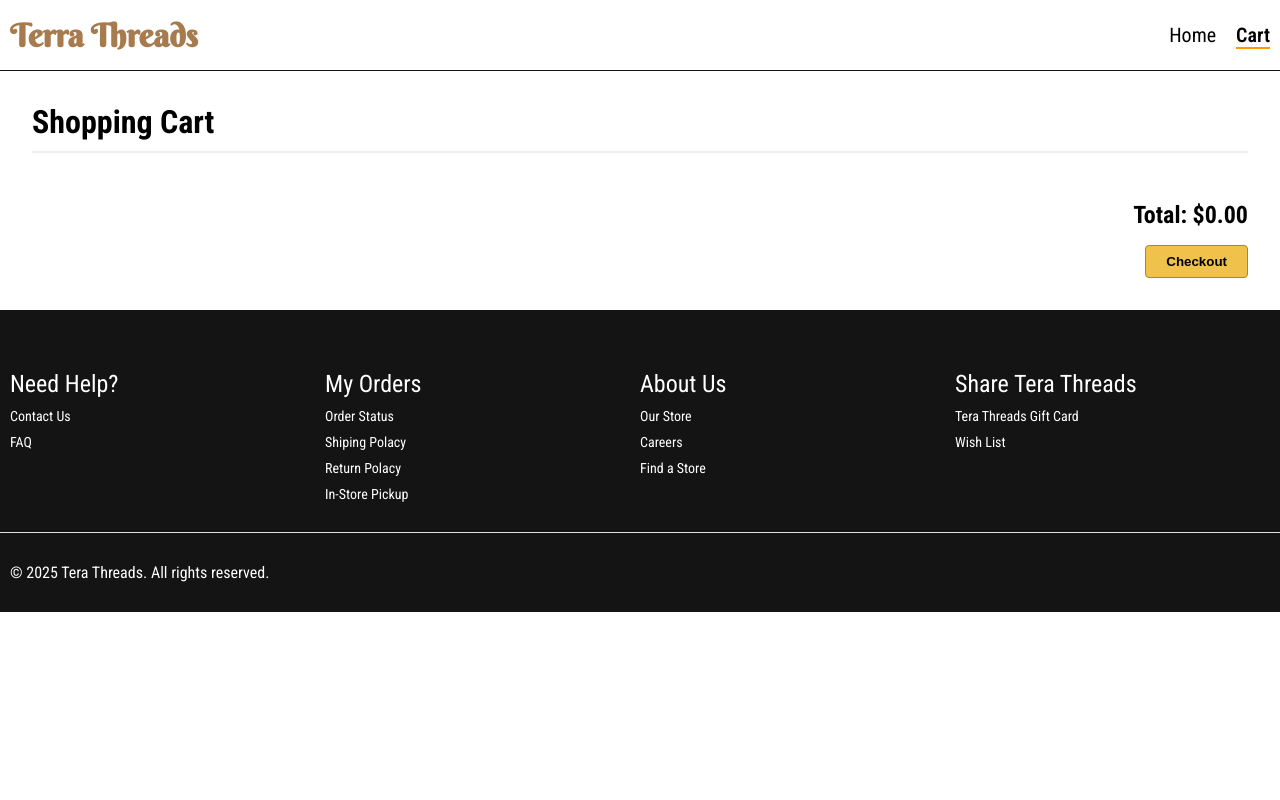
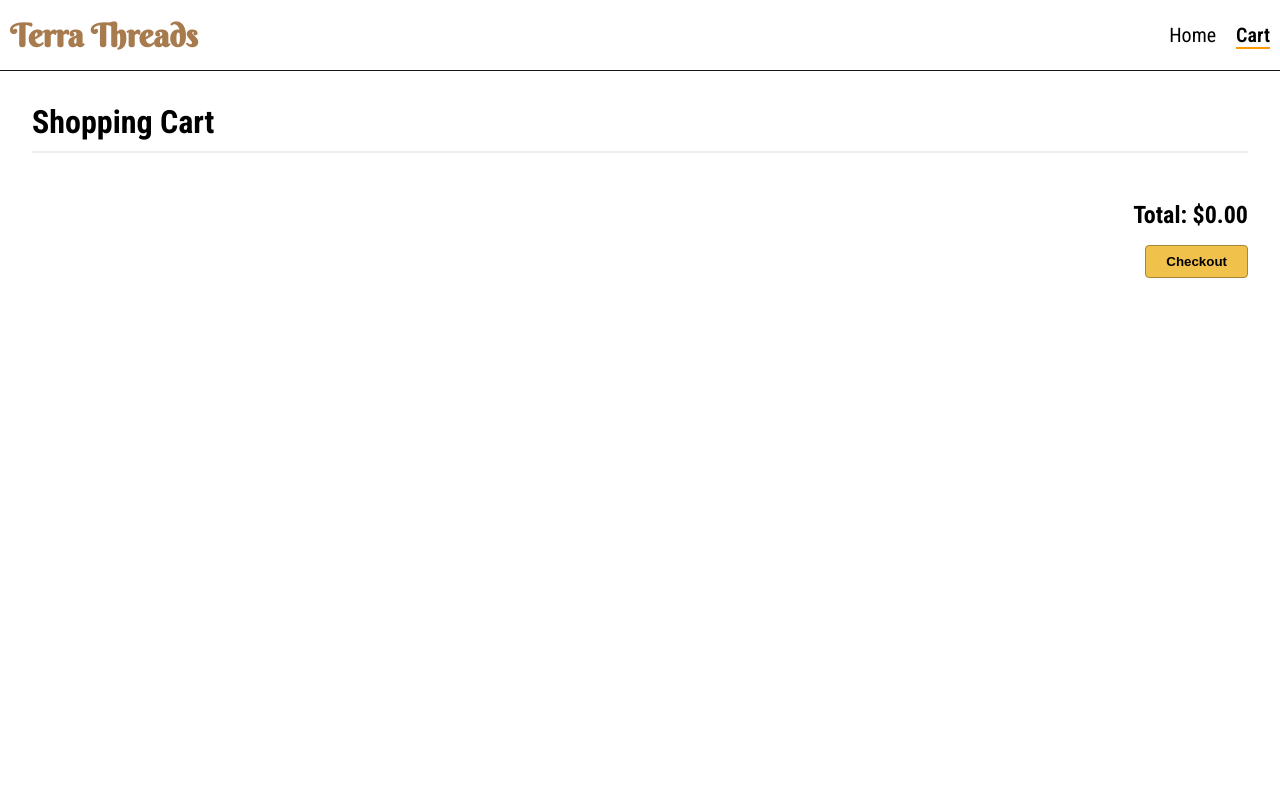
Before and after one commit to CreefordSanchez/Tera-Threads, a React (Create React App) app: page /cart in a window 1280 px wide. Shown: the top 800 px of the page. Built offline with nearby package versions, Linux system fonts and the light colour scheme.

Commit message:
edit cart page css

```diff
--- a/src/css/cart.css
+++ b/src/css/cart.css
@@ -3,6 +3,8 @@
 .cart-container {
   padding: 2rem;
   background-color: #fff;
+  height: calc(100vh - 70.8px);
+  overflow-y: auto;
 }
 
 .cart-container h1 {
```
